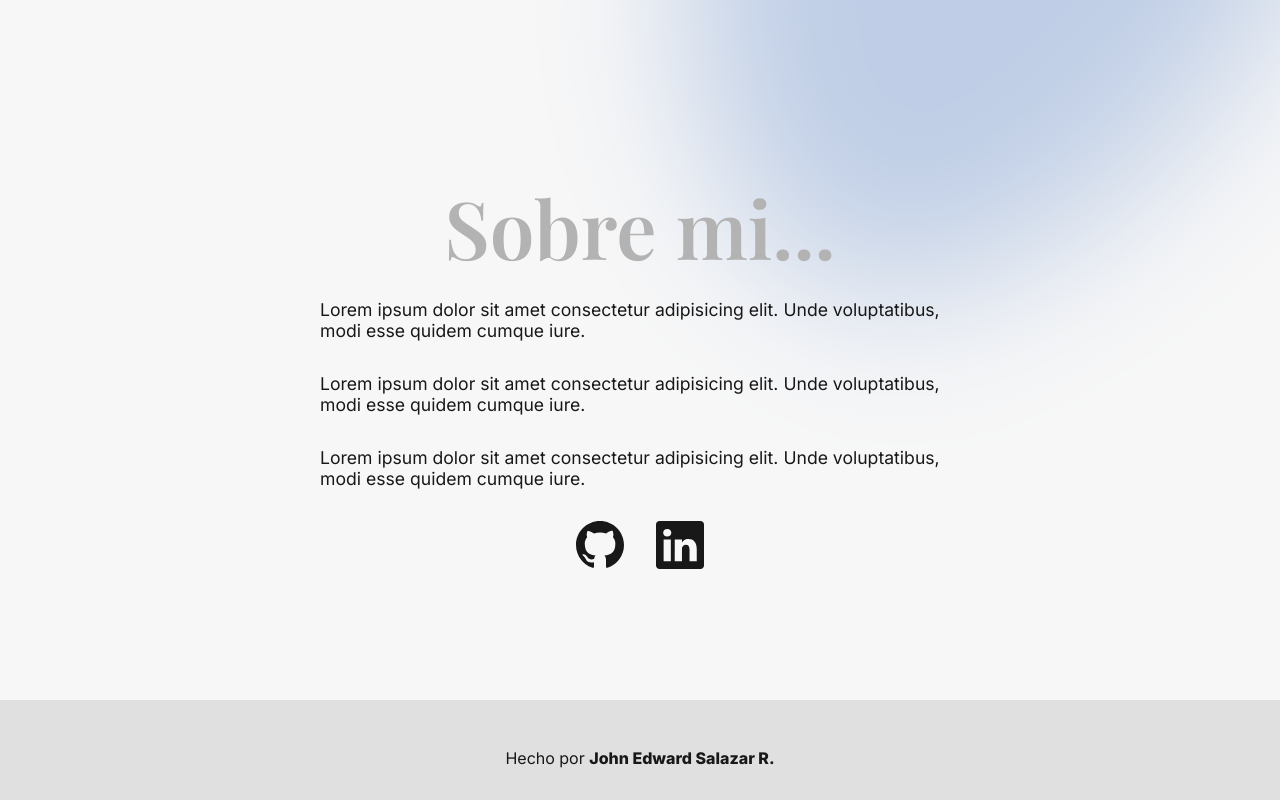
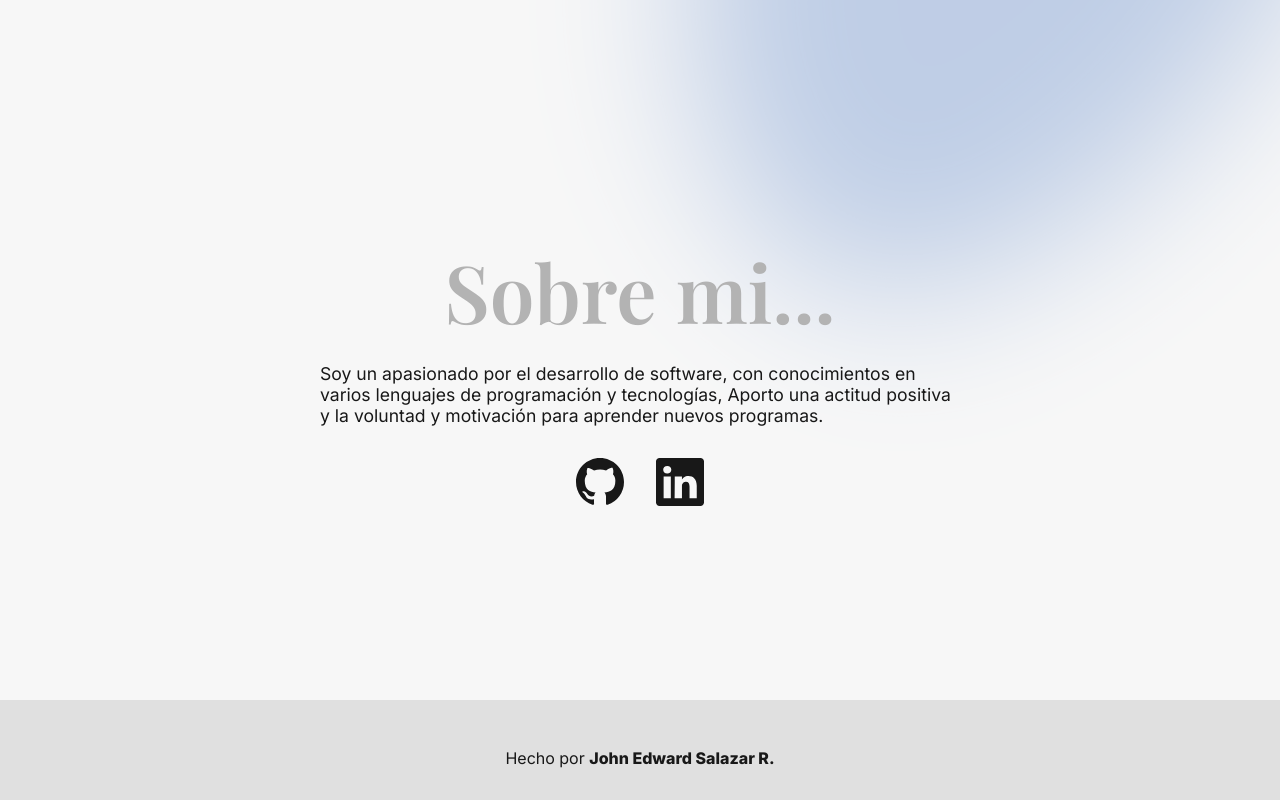
Before and after one commit to JohnEdwZ/PORTAFOLIO_DE_PRUEBA, a plain HTML site: page index.html in a window 1280 px wide. Shown: the part 1220-2020 px from the top of the page. Drawn offline with nearby package versions, Linux system fonts and the light colour scheme; a web font is replaced by a local one.

Commit message:
Update index.html

```diff
--- a/index.html
+++ b/index.html
@@ -114,16 +114,7 @@
         <section class="seccion about" id="about">
             <h2 class="h2">Sobre mi...</h2>
             <p class="p">
-                Lorem ipsum dolor sit amet consectetur adipisicing elit. Unde
-                voluptatibus, modi esse quidem cumque iure.
-            </p>
-            <p class="p">
-                Lorem ipsum dolor sit amet consectetur adipisicing elit. Unde
-                voluptatibus, modi esse quidem cumque iure.
-            </p>
-            <p class="p">
-                Lorem ipsum dolor sit amet consectetur adipisicing elit. Unde
-                voluptatibus, modi esse quidem cumque iure.
+            Soy un apasionado por el desarrollo de software, con conocimientos en varios lenguajes de programación y tecnologías, Aporto una actitud positiva y la voluntad y motivación para aprender nuevos programas.
             </p>
 
             <ul class="rrss">
```
